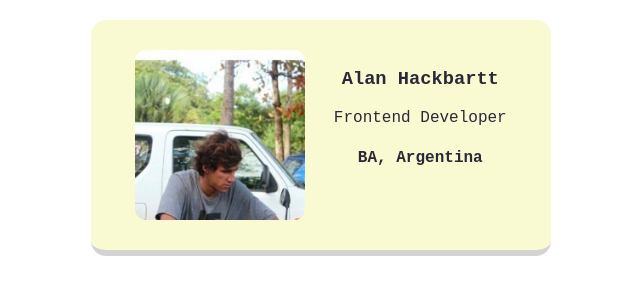
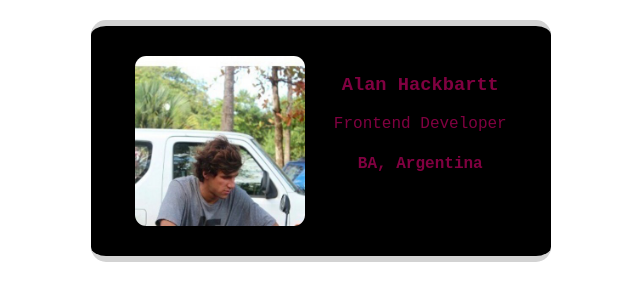
Before and after one commit to Alan-H-H/bussines-card, a website built with Vite: page index.html in a window 1280 px wide. Shown: the whole page, without its empty margins (319-959 px from the left). Built offline with nearby package versions, Linux system fonts and the light colour scheme.

Commit message:
Update styles.css

```diff
--- a/styles.css
+++ b/styles.css
@@ -21,8 +21,9 @@ body {
     display: flex;
     justify-content: space-around;
     text-align: center;
-    background: lightgoldenrodyellow;
-    color: #2b2839;
+    background: black;
+    color: #800040;
+    border-top: 6px solid lightgrey;
     border-bottom: 6px solid lightgrey;
     border-radius: 15px;
     /*
```
